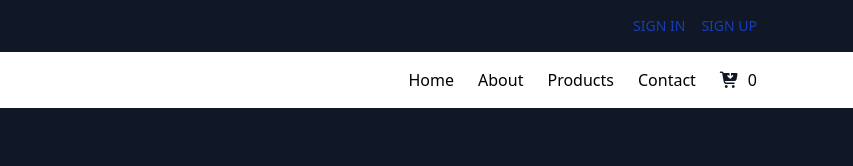
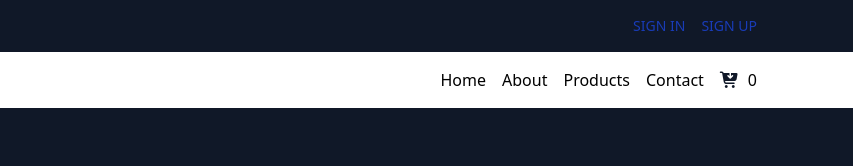
Before and after one commit to masoodemaan66-maker/E-commerce, a plain HTML site: page jsecom-web/index.html in a window 1280 px wide. Shown: the top 166 px of the page, 427-1280 px from the left. Drawn offline with nearby package versions, Linux system fonts and the light colour scheme.

Commit message:
commmmit

```diff
--- a/jsecom-web/index.html
+++ b/jsecom-web/index.html
@@ -30,7 +30,7 @@
       <img class="h-35 w-auto" src="./public/top logo (1).png" alt="Logo">
 
       <!-- Menu -->
-      <ul class="flex gap-6 text-sm md:text-base flex-wrap items-center">
+   <ul class="flex flex-wrap gap-4 text-sm md:text-base items-center justify-center">
         <li><a href="/" class="hover:text-green-600 transition">Home</a></li>
         <li><a href="about.html" class="hover:text-green-600 transition">About</a></li>
         <li><a href="product.html" class="hover:text-green-600 transition">Products</a></li>
```
